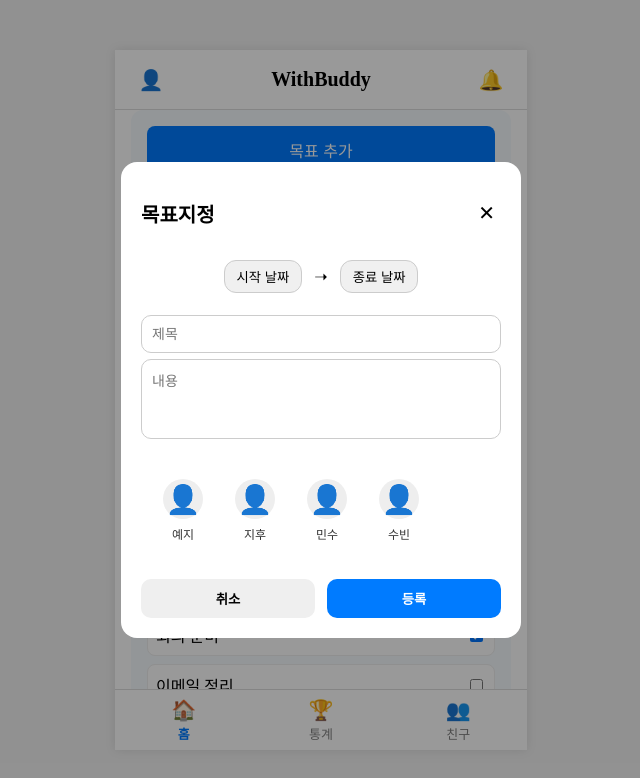
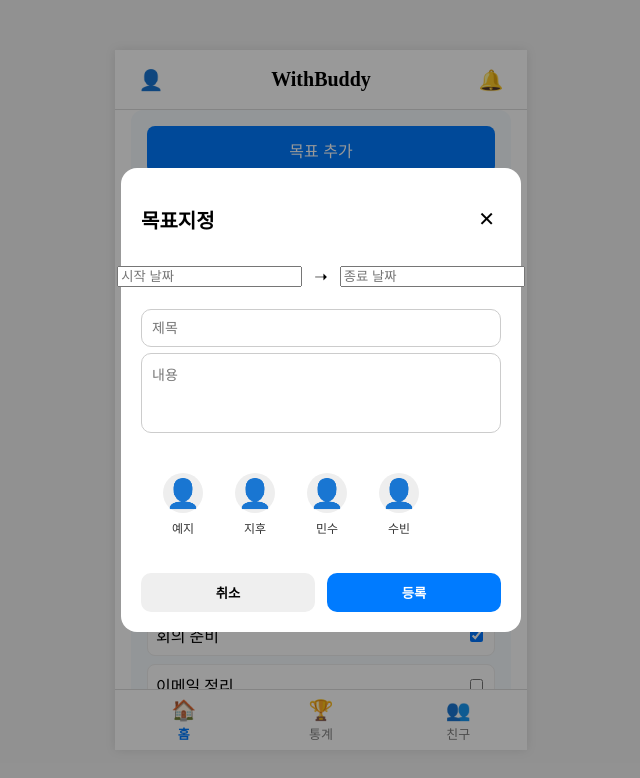
Before and after one commit to nurungzi/zerothon-DDT, a React (Vite) app in the folder frontend/withbudy/: page / in a window 1280 px wide. Both pictures are taken after a click on the element "목표 추가". Shown: the top 778 px of the page, without its empty margins (319-959 px from the left). Built offline with nearby package versions, Linux system fonts and the light colour scheme.

Commit message:
Feat: 등록 팝업 달력 연동

```diff
--- a/frontend/withbudy/package.json
+++ b/frontend/withbudy/package.json
@@ -11,6 +11,7 @@
   },
   "dependencies": {
     "react": "^19.0.0",
+    "react-datepicker": "^8.2.1",
     "react-dom": "^19.0.0"
   },
   "devDependencies": {
--- a/frontend/withbudy/src/components/GoalModal.css
+++ b/frontend/withbudy/src/components/GoalModal.css
@@ -1,4 +1,5 @@
 /* GoalModal.css */
+
 
 .goal-modal-overlay {
     position: fixed;
--- a/frontend/withbudy/src/components/GoalModal.jsx
+++ b/frontend/withbudy/src/components/GoalModal.jsx
@@ -1,9 +1,11 @@
 import React, { useState } from 'react';
+import DatePicker from 'react-datepicker';
+import 'react-datepicker/dist/react-datepicker.css';
 import './GoalModal.css';
 
 function GoalModal({ isOpen, onClose, onSubmit, friends }) {
-  const [startDate, setStartDate] = useState('');
-  const [endDate, setEndDate] = useState('');
+  const [startDate, setStartDate] = useState(null);
+  const [endDate, setEndDate] = useState(null);
   const [title, setTitle] = useState('');
   const [content, setContent] = useState('');
   const [selectedFriend, setSelectedFriend] = useState(null);
@@ -25,9 +27,21 @@ function GoalModal({ isOpen, onClose, onSubmit, friends }) {
         </div>
 
         <div className="goal-modal-dates">
-          <button onClick={() => alert('날짜 선택')}>{startDate || '시작 날짜'}</button>
+          <DatePicker
+            selected={startDate}
+            onChange={(date) => setStartDate(date)}
+            placeholderText="시작 날짜"
+            dateFormat="yyyy-MM-dd"
+            className="date-picker"
+          />
           <span>➝</span>
-          <button onClick={() => alert('날짜 선택')}>{endDate || '종료 날짜'}</button>
+          <DatePicker
+            selected={endDate}
+            onChange={(date) => setEndDate(date)}
+            placeholderText="종료 날짜"
+            dateFormat="yyyy-MM-dd"
+            className="date-picker"
+          />
         </div>
 
         <div className="goal-modal-inputs">
```
Also changed, not shown: 1 other file (tests, documents, lock files or other folders).
